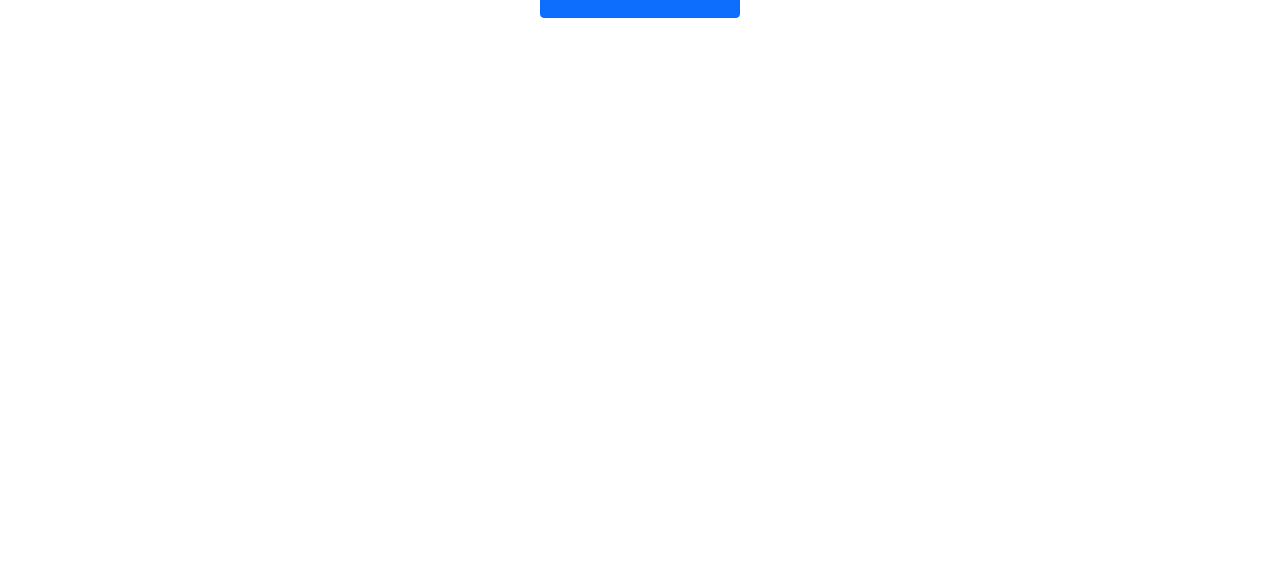
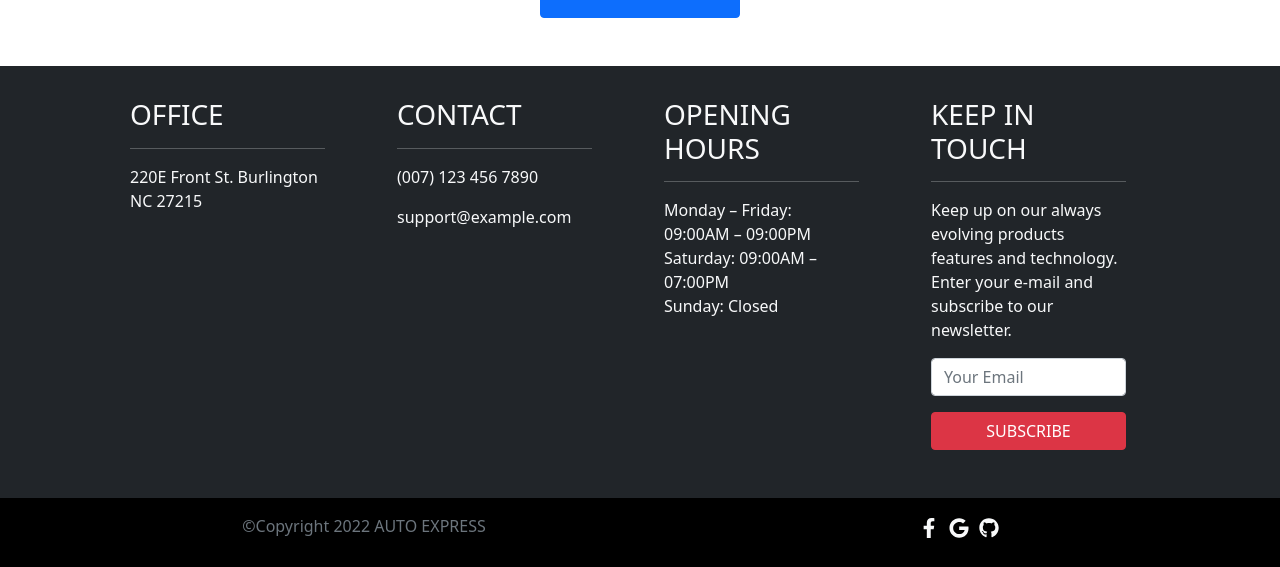
Before and after one commit to FahamidulDipro/Auto-Xpress, a React (Create React App) app: page / in a window 1280 px wide. Shown: the part 1133-1700 px from the top of the page. Before the commit the page ends 1199 px from the top, so only its background shows below. Built offline with nearby package versions, Linux system fonts and the light colour scheme; no server answers.

Commit message:
footer added and designed

```diff
--- a/package.json
+++ b/package.json
@@ -3,6 +3,10 @@
   "version": "0.1.0",
   "private": true,
   "dependencies": {
+    "@fortawesome/fontawesome-svg-core": "^6.1.1",
+    "@fortawesome/free-regular-svg-icons": "^6.1.1",
+    "@fortawesome/free-solid-svg-icons": "^6.1.1",
+    "@fortawesome/react-fontawesome": "^0.1.18",
     "@heroicons/react": "^1.0.6",
     "@testing-library/jest-dom": "^5.16.4",
     "@testing-library/react": "^13.1.1",
@@ -13,6 +17,7 @@
     "react-dom": "^18.1.0",
     "react-firebase-hooks": "^5.0.3",
     "react-hook-form": "^7.30.0",
+    "react-icons": "^4.3.1",
     "react-router-dom": "^6.3.0",
     "react-scripts": "5.0.1",
     "react-toastify": "^8.2.0",
--- /dev/null
+++ b/src/components/Footer/Footer.js
@@ -0,0 +1,82 @@
+import React from "react";
+import { Button, Col, Row } from "react-bootstrap";
+import { FaFacebookF, FaGoogle, FaGithub } from "react-icons/fa";
+
+const Footer = () => {
+  return (
+    <>
+      <div
+        style={{ margin: "0" }}
+        className="bg-dark text-light p-3 d-flex justify-content-center"
+      >
+        <div>
+          <Row className="container">
+            <Col lg={3}>
+              <div className="text-start container my-3">
+                <h3 className="mb-3">OFFICE</h3>
+                <hr />
+                <p>220E Front St. Burlington NC 27215</p>
+              </div>
+            </Col>
+            <Col lg={3}>
+              <div className="text-start container my-3">
+                <h3 className="mb-3">CONTACT</h3>
+                <hr />
+                <p>(007) 123 456 7890</p>
+                <p>support@example.com</p>
+              </div>
+            </Col>
+            <Col lg={3}>
+              <div className="text-start container my-3">
+                <h3 className="mb-3">OPENING HOURS</h3>
+                <hr />
+                <p>
+                  {" "}
+                  Monday – Friday: 09:00AM – 09:00PM <br></br>
+                  Saturday: 09:00AM – 07:00PM <br />
+                  Sunday: Closed
+                </p>
+              </div>
+            </Col>
+            <Col lg={3}>
+              <div className="text-start container my-3 ">
+                <h3 className="mb-3">KEEP IN TOUCH</h3>
+                <hr />
+                <p>
+                  Keep up on our always evolving products features and
+                  technology. Enter your e-mail and subscribe to our newsletter.
+                </p>
+                <input
+                  type="email"
+                  placeholder="Your Email"
+                  className="form-control my-3"
+                />
+                <Button variant="danger w-100 mb-3">SUBSCRIBE</Button>
+              </div>
+            </Col>
+          </Row>
+        </div>
+      </div>
+
+      <section
+        className=" d-flex justify-content-between mt-0 p-3 "
+        style={{ backgroundColor: "black" }}
+      >
+        <p className="text-secondary w-50 ms-5">©Copyright 2022 AUTO EXPRESS</p>
+        <div className="text-light w-50">
+          <FaFacebookF
+            style={{ fontSize: "20px", marginRight: "10px" }}
+          ></FaFacebookF>
+          <FaGoogle
+            style={{ fontSize: "20px", marginRight: "10px" }}
+          ></FaGoogle>
+          <FaGithub
+            style={{ fontSize: "20px", marginRight: "10px" }}
+          ></FaGithub>
+        </div>
+      </section>
+    </>
+  );
+};
+
+export default Footer;
--- a/src/components/Home/Home.js
+++ b/src/components/Home/Home.js
@@ -1,4 +1,5 @@
 import React from "react";
+import Footer from "../Footer/Footer";
 import Inventory from "../Inventory/Inventory";
 import Slider from "../Slider/Slider";
 
@@ -7,6 +8,7 @@ const Home = () => {
     <div style={{ marginTop: "100px" }}>
       <Slider></Slider>
       <Inventory></Inventory>
+      <Footer></Footer>
     </div>
   );
 };
```
Also changed, not shown: 1 other file (tests, documents, lock files or other folders).
